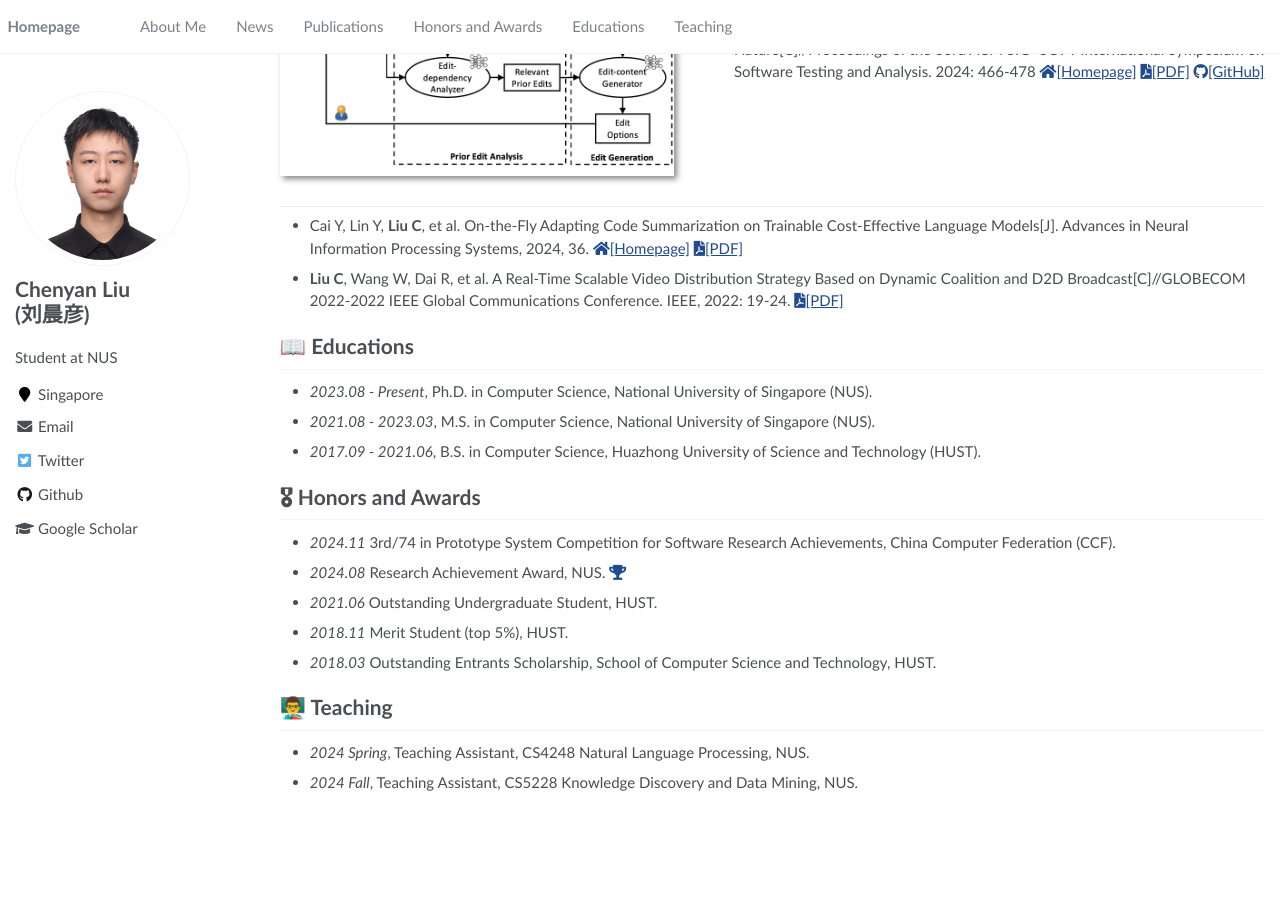
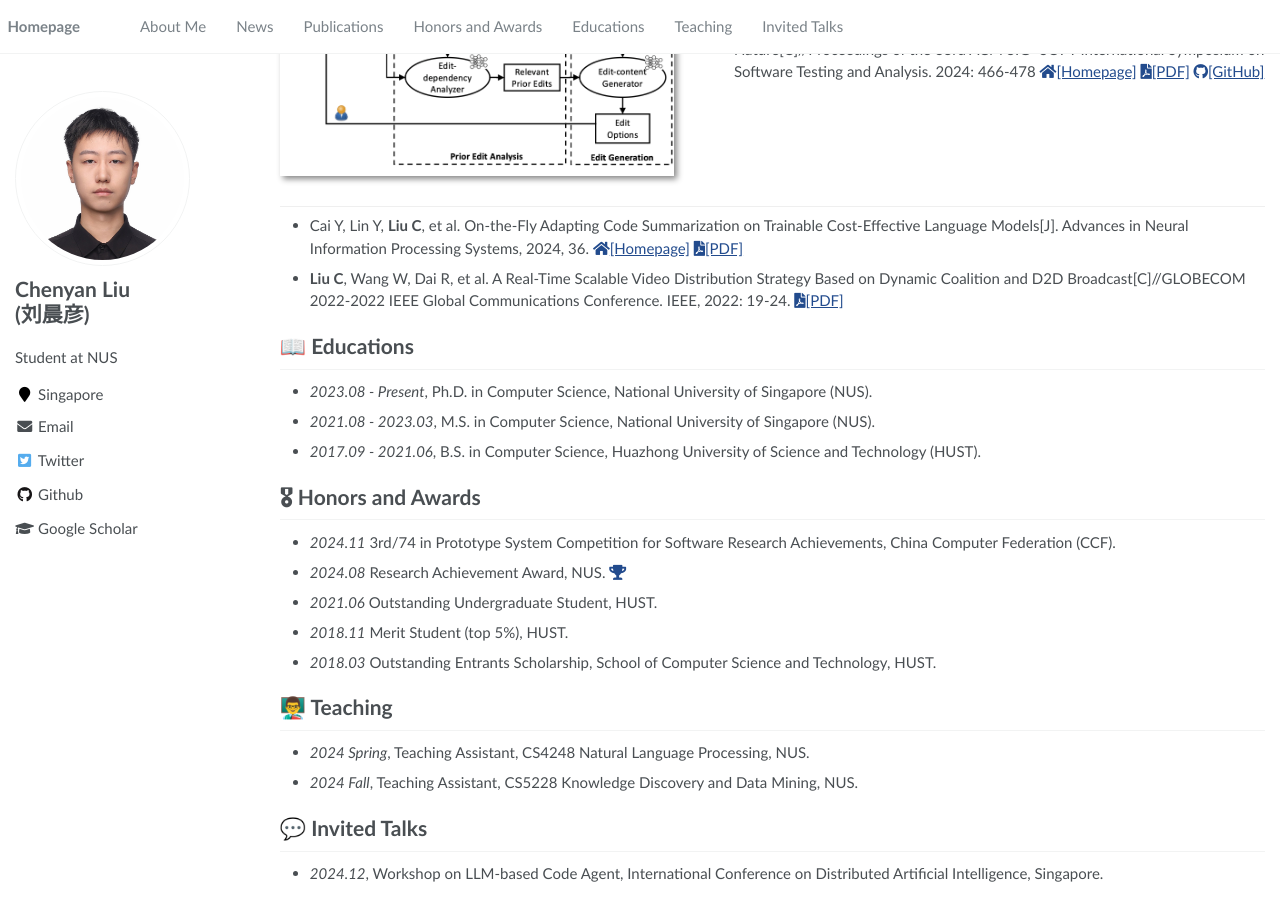
Before and after one commit to chenyan1999/chenyan1999.github.io, a Jekyll site: the page built from _pages/about.md, in a window 1280 px wide and 900 px high, scrolled down 643 px. Built offline with Jekyll 4.4.1, drawn with Linux system fonts in a browser that asks for light colours; before the commit the page ends 1452 px from its top, so only the background shows below that.

Commit message:
add new talk

```diff
--- a/_pages/about.md
+++ b/_pages/about.md
@@ -66,7 +69,7 @@ SOFT International Symposium on Software Testing and Analysis. 2024: 466-478
 - *2024 Fall*, Teaching Assistant, CS5228 Knowledge Discovery and Data Mining, NUS.
 
 <!-- # 🏷️ Patent
--
+-  -->
 
 # 💬 Invited Talks
-- *2024.12*, Workshop on LLM-based Code Agent, International Conference on Distributed Artificial Intelligence, Singapore. -->
+- *2024.12*, Workshop on LLM-based Code Agent, International Conference on Distributed Artificial Intelligence, Singapore.
```
Also changed, not shown: other parts of _pages/about.md (+3 -0 lines), _data/navigation.yml (+7 -4 lines).
